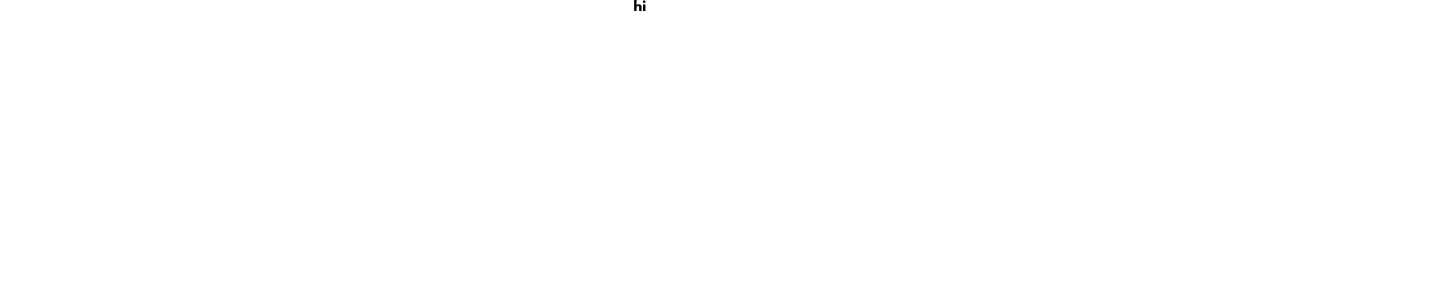
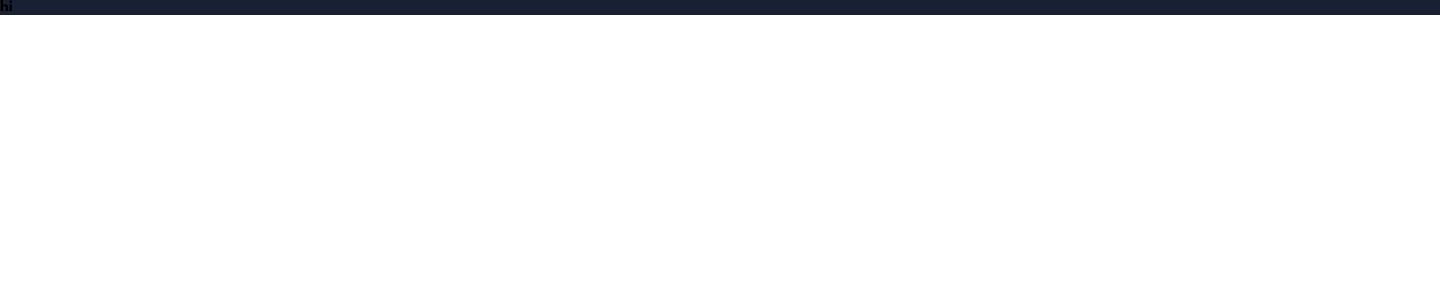
Before and after one commit to billwonggg/calculator-app, a React (Create React App) app: page / in a window 1280 px wide. Shown: the top 300 px of the page, 1440 px wide, since content can reach past the window. Built offline with nearby package versions, Linux system fonts and the light colour scheme.

Commit message:
calculator and screen container

```diff
--- a/src/App.tsx
+++ b/src/App.tsx
@@ -1,12 +1,16 @@
-import React from 'react';
-import './App.css';
+import React from "react";
+import Calculator from "./components/Calculator";
+import "./App.css";
 
-function App() {
-  return (
-    <div className="App">
-      hi
-    </div>
-  );
-}
+const App = () => {
+  const keyPad: (number | string)[][] = [
+    ["C", "+-", "%", "/"],
+    [7, 8, 9, "X"],
+    [4, 5, 6, "-"],
+    [1, 2, 3, "+"],
+    [0, ".", "="],
+  ];
+  return <Calculator>hi</Calculator>;
+};
 
 export default App;
--- a/src/components/Calculator.css
+++ b/src/components/Calculator.css
@@ -0,0 +1,13 @@
+#calculator {
+  width: 375px;
+  height: 100%;
+  background-color: hsl(224, 36%, 15%);
+}
+
+@media only screen and (min-width: 992px) {
+  #calculator {
+    width: 1440px;
+    height: 100%;
+    background-color: hsl(224, 36%, 15%);
+  }
+}
--- a/src/components/Calculator.tsx
+++ b/src/components/Calculator.tsx
@@ -1 +1,12 @@
 import React from "react";
+import "./Calculator.css";
+
+interface CalculatorChild {
+  children?: React.ReactNode;
+}
+
+const Calculator = ({ children }: CalculatorChild) => {
+  return <div id="calculator">{children}</div>;
+};
+
+export default Calculator;
```
Also changed, not shown: src/components/Screen.css (+14 -0 lines), src/components/Screen.tsx (+11 -0 lines), src/components/Button.tsx (line endings or trailing spaces), src/components/ButtonBox.tsx (line endings or trailing spaces).
